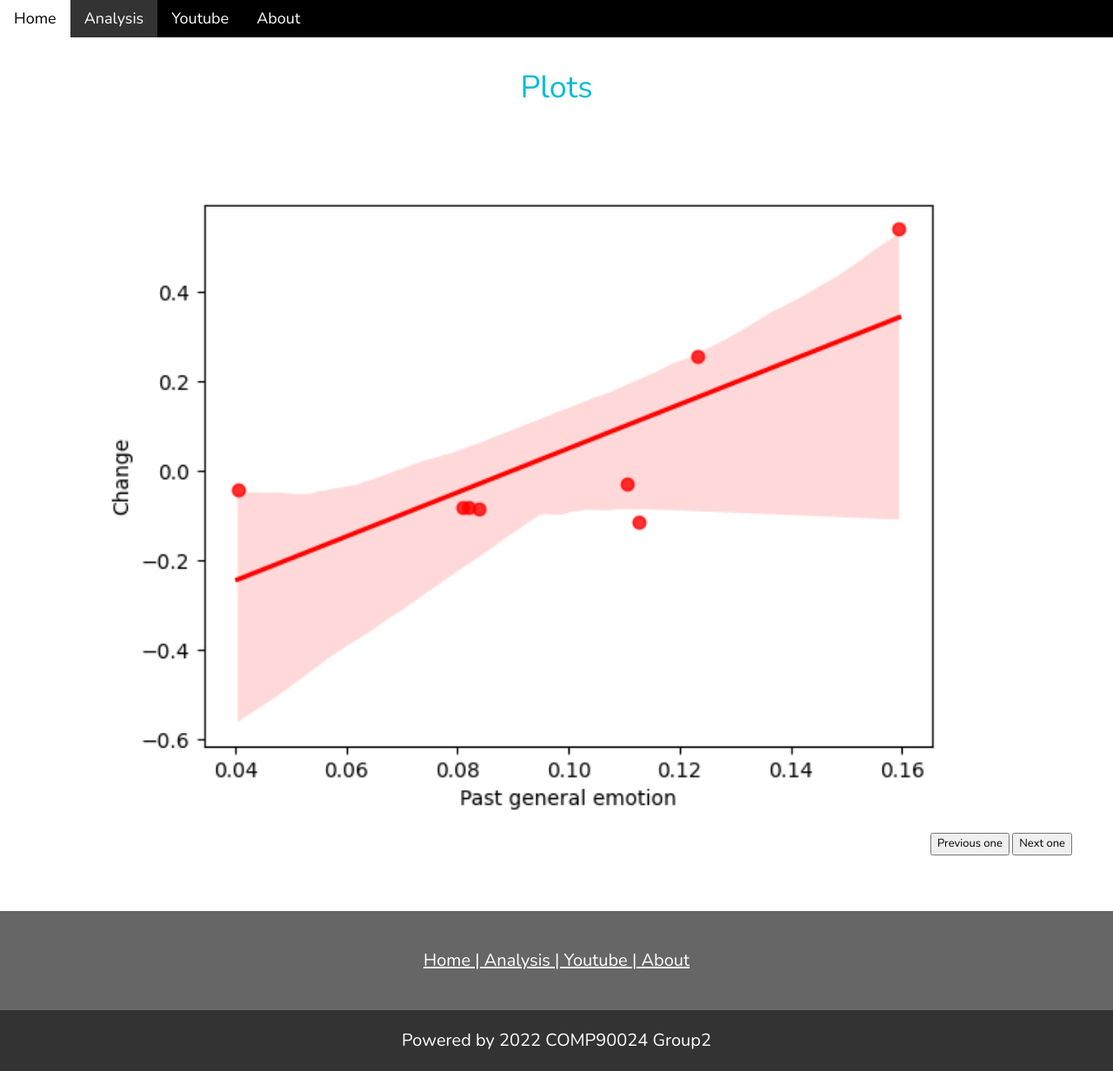
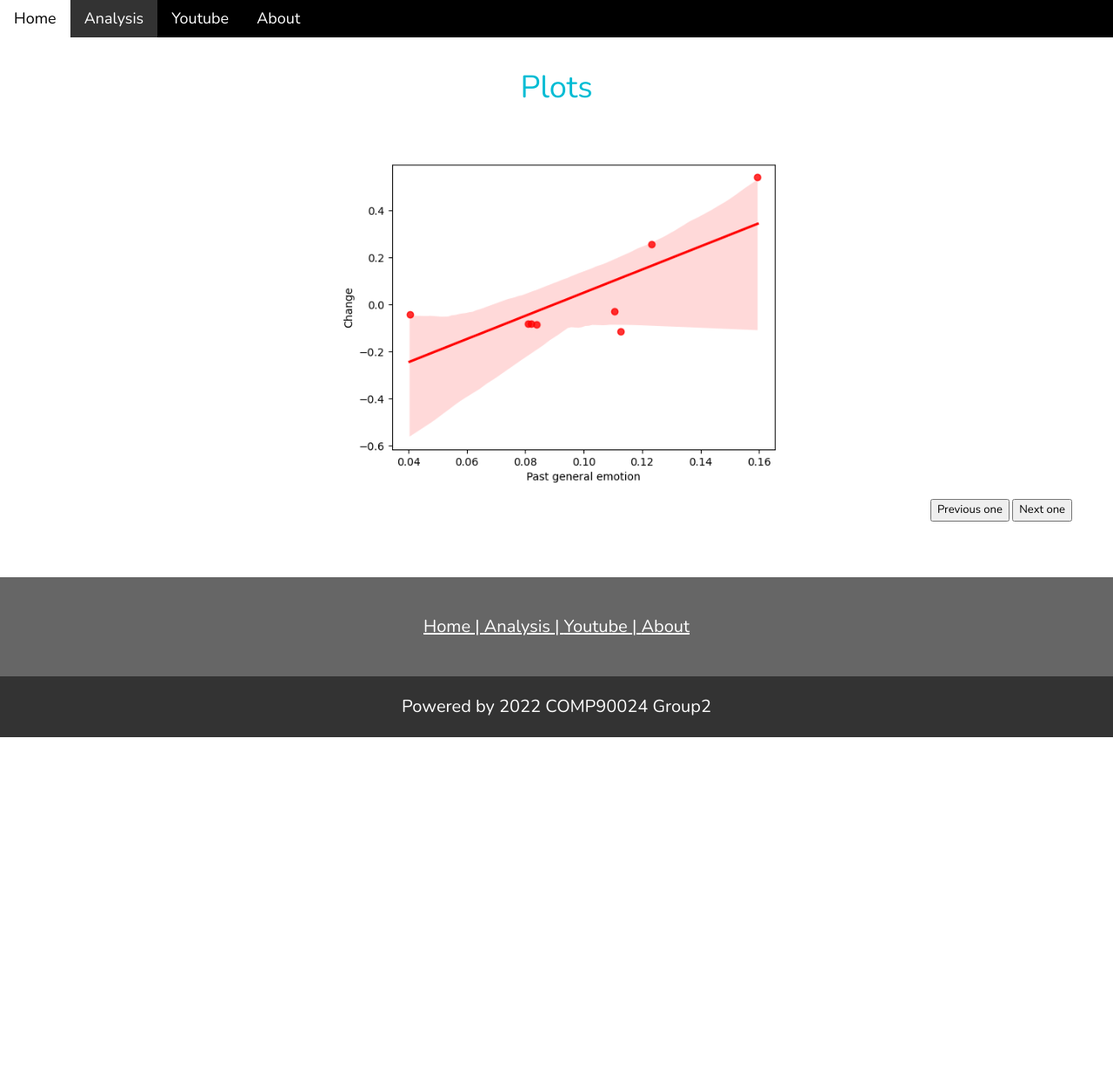
Before and after one commit to COMP90024-G2/COMP90024-project2, a Flask app: page /analysis in a window 1280 px wide. Shown: the whole page at 87% size. After the commit the page ends 848 px from the top, so only its background shows below. Run offline with Flask 2, Linux system fonts and the light colour scheme; some libraries are stand-ins or nearby versions.

Commit message:
resize plots

```diff
--- a/templates/analysis.html
+++ b/templates/analysis.html
@@ -25,24 +25,13 @@
             <title>Document</title>
             <style>
 
-                /* div {
-                    width: 500px;
-                    height: 300px;
-                } */
-
               img {
-                  width: 100%;
-                  height: 100%;
+                  width: 60%;
+                  height: 60%;
                   padding-left: 100px;
                   padding-right: 100px;
-
+                  margin-left: 280px;
               }
-              /* .pret {
-                font-size: medium;
-                display: inline-block;
-                padding-right: 10px;
-
-              } */
               .next {
                 margin-right: 70px;
 
@@ -74,15 +63,11 @@
 
           </body>
           <script>
-            //图片地址数组。我用的网络图。你可以自行替换
-            // let imgArr = ["https://gimg2.baidu.com/image_search/src=http%3A%2F%2Ffile03.16sucai.com%2F2016%2F10%2F1100%2F16sucai_p20161004049_098.JPG&refer=http%3A%2F%2Ffile03.16sucai.com&app=2002&size=f9999,10000&q=a80&n=0&g=0n&fmt=jpeg?sec=1627526069&t=254d86f033e2279617c40b2035e57849",
-            //     "https://gimg2.baidu.com/image_search/src=http%3A%2F%2Fpic.soutu123.com%2Felement_origin_min_pic%2F16%2F10%2F09%2F0257f936320f509.jpg%21%2Ffw%2F700%2Fquality%2F90%2Funsharp%2Ftrue%2Fcompress%2Ftrue&refer=http%3A%2F%2Fpic.soutu123.com&app=2002&size=f9999,10000&q=a80&n=0&g=0n&fmt=jpeg?sec=1627526146&t=d429d67bd3e56f8f7ff772debe79aff6"
-            // ]
             let imgArr =["../static/image/1.png", "../static/image/2.png", "../static/image/3.png", "../static/image/4.png", "../static/image/5.png"]
-            let img = document.getElementById("img"); //img标签
-            let pret = document.getElementById("pret"); //上一个按钮dom
-            let next = document.getElementById("next"); //下一个按钮dom
-            let text = document.getElementById("text"); //文字显示
+            let img = document.getElementById("img");
+            let pret = document.getElementById("pret");
+            let next = document.getElementById("next");
+            let text = document.getElementById("text");
             var i = 0;
             defaultImg(imgArr, img, i, text);
             next.addEventListener("click", () => {
@@ -91,26 +76,22 @@
             pret.addEventListener("click", () => {
                 prextFn(imgArr, img)
             })
-            function defaultImg(arr, img, index, text) { //默认的图片  arr-图片数组 。img是图片dom，index-是下标 text-是文字标签dom
+            function defaultImg(arr, img, index, text) {
                 img.src = arr[index];
             }
             function prextFn(arr) { //prev pic
                 if (i == 0) {
                     i = arr.length - 1;
-                    img.src = arr[arr.length - 1];//加上这个就是到了第一张，再次点击就回到最后一张，不想要可以注释
-                    //text.innerText = `一共是${arr.length}张，当前是第${i + 1}张`
-                    // alert("已经是第一张了，在点击就会回到最后一张"); //如果不想这样可以把这三行注释掉
+                    img.src = arr[arr.length - 1];
                     return
                 }
                 i--;
                 img.src = imgArr[i];
             }
-            function nextFn(arr) { //下一张
+            function nextFn(arr) {
                 if (i == arr.length - 1) {
                     i = 0;
-                    img.src = arr[0]; //加上这个就是到了最后一张，再次点击就回到第一张，不想要可以注释
-                    // text.innerText = `一共是${arr.length}张，当前是第${i + 1}张`
-                    // alert("已经是最后一张了，在点击就会回到第一张"); //如果不想这样可以把这三行注释掉
+                    img.src = arr[0];
                     return
                 }
                 i++;
```
